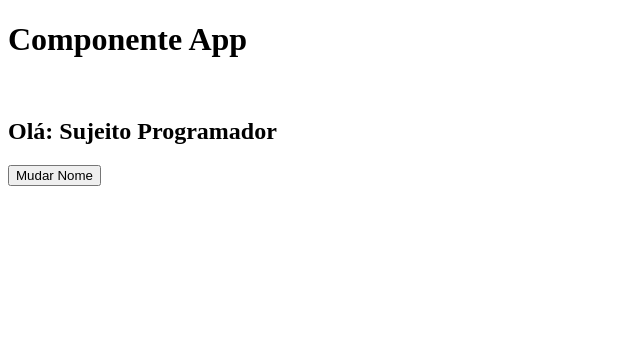
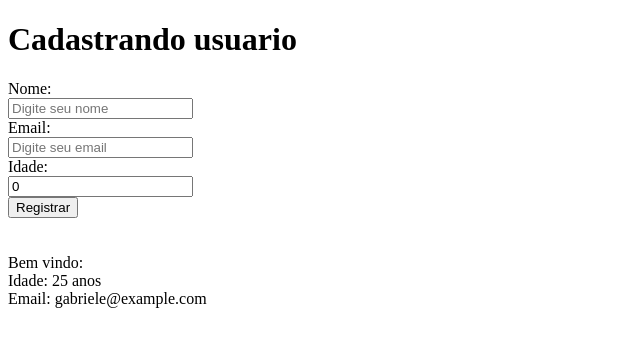
Before and after one commit to Gabriele-Natividade/curso-fullstack, a React (Create React App) app in the folder primeiro-app/: page / in a window 1280 px wide. Shown: the top 346 px of the page, without its empty margins (0-640 px from the left). Built offline with nearby package versions, Linux system fonts and the light colour scheme.

Commit message:
feat: update App component to handle user registration with name, email, and age inputs

```diff
--- a/primeiro-app/src/App.js
+++ b/primeiro-app/src/App.js
@@ -1,22 +1,62 @@
 import { useState } from "react";
 
+function App() {
+  const [nome, setNome] = useState("");
+  const [email, setEmail] = useState("");
+  const [idade, setIdade] = useState(0);
 
-import Nome from "./components/Nome";
-
-function App() {
-  const [aluno, setAluno] = useState("Sujeito Programador");
-
-  function hanleChangeName() {
-    setAluno("Gabriele");
+  function handRegister(e) {
+    alert("TESTE");
   }
 
   return (
     <div>
-      <h1>Componente App</h1><br />
-      <h2>Olá: {aluno}</h2>
-      <button onClick={hanleChangeName}>
-        Mudar Nome
-      </button>
+      <h1>Cadastrando usuario</h1>
+
+      <form
+        onSubmit={(e) => {
+          handRegister(e);
+        }}
+      >
+        <label>Nome:</label>
+        <br />
+        <input
+          placeholder="Digite seu nome"
+          value={nome}
+          onChange={(e) => setNome(e.target.value)}
+        />
+        <br />
+
+        <label>Email:</label>
+        <br />
+        <input
+          placeholder="Digite seu email"
+          value={email}
+          onChange={(e) => setEmail(e.target.value)}
+        />
+        <br />
+        <label>Idade:</label>
+        <br />
+        <input
+          placeholder="Digite sua idade"
+          value={idade}
+          onChange={(e) => setIdade(e.target.value)}
+        />
+        <br />
+        <button type="submit">Registrar</button>
+      </form>
+
+      <br />
+      <br />
+
+      <div>
+        <span>Bem vindo: {nome}</span>
+        <br />
+        <span> Idade: 25 anos</span>
+        <br />
+        <span> Email: gabriele@example.com</span>
+        <br />
+      </div>
     </div>
   );
 }
```
